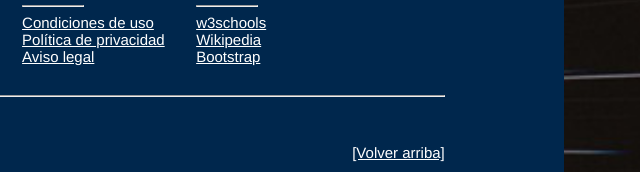
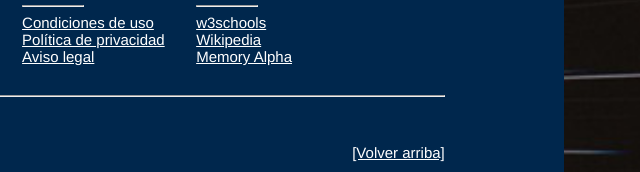
Before and after one commit to RGiskard7/RGiskard7.github.io, a plain HTML site: page html/star_trek_tng.html in a window 1280 px wide. Shown: the part 2042-2214 px from the top of the page, 620-1260 px from the left. Drawn offline with Linux system fonts and the light colour scheme.

Commit message:
Update star_trek_tng.html

```diff
--- a/html/star_trek_tng.html
+++ b/html/star_trek_tng.html
@@ -364,7 +364,7 @@
                     <p>
                         <a href="https://www.w3schools.com/" target="_blank" class="links-footer">w3schools</a><br>
                         <a href="https://es.wikipedia.org/wiki/Wikipedia:Portada" target="_blank" class="links-footer">Wikipedia</a><br>
-                        <a href="https://getbootstrap.com/" target="_blank" class="links-footer">Bootstrap</a>
+                        <a href="https://memory-alpha.fandom.com/es" target="_blank" class="links-footer">Memory Alpha</a>
                     </p>
                 </div>
                 <hr style="margin-top: 30px; margin-bottom: 20px;">
```
